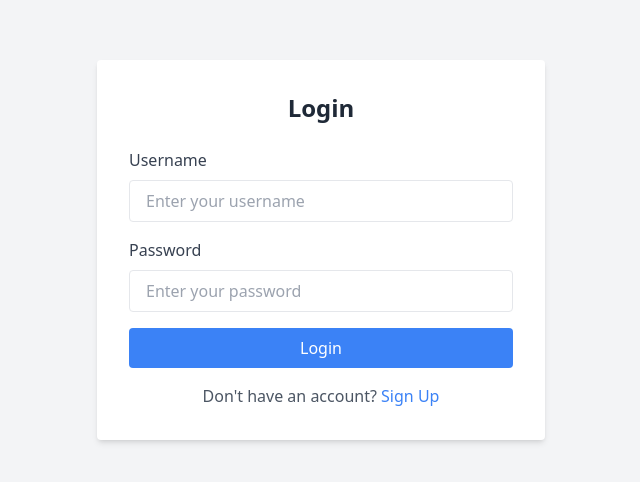
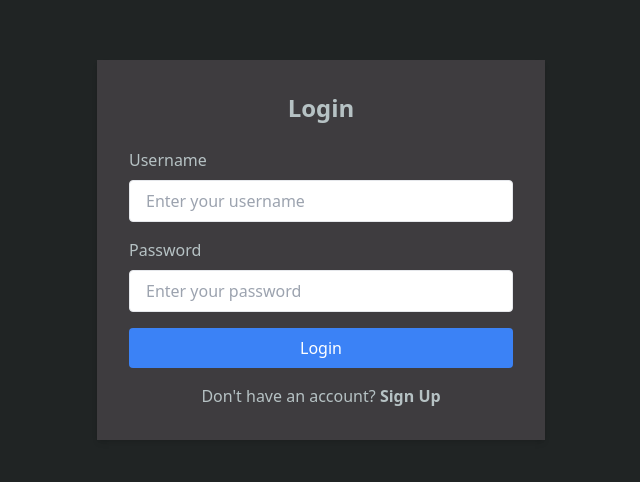
Before and after one commit to NicolasLBN/TaskFlow, a React (Create React App) app in the folder frontend/: page /login in a window 1280 px wide. Shown: the part 150-632 px from the top of the page, without its empty margins (319-959 px from the left). Built offline with nearby package versions, Linux system fonts and the light colour scheme.

Commit message:
Improve login style

```diff
--- a/frontend/src/components/Card/ProjectCard.tsx
+++ b/frontend/src/components/Card/ProjectCard.tsx
@@ -42,7 +42,7 @@ const ProjectCard: React.FC<ProjectCardProps> = ({ project, members, onJoin, onL
       {onGoToBoard && (
         <button
           onClick={() => onGoToBoard()}
-          className="mt-4 px-4 py-2 bg-blue-500 text-white rounded hover:bg-green-600 ml-4"
+          className="mt-4 px-4 py-2 bg-blue-500 text-white rounded hover:bg-blue-600 ml-4"
         >
           Go to Board
         </button>
--- a/frontend/src/pages/LoginSignUpPage.tsx
+++ b/frontend/src/pages/LoginSignUpPage.tsx
@@ -48,14 +48,14 @@ const LoginSignUpPage: React.FC = () => {
   };
 
   return (
-    <div className="min-h-screen flex items-center justify-center bg-gray-100">
-      <div className="bg-white p-8 rounded shadow-md w-full max-w-md">
-        <h1 className="text-2xl font-bold text-gray-800 mb-6 text-center">
+    <div className="min-h-screen flex items-center justify-center  bg-[rgb(32,36,36)] text-[#b6c2c4]">
+      <div className="bg-[#3E3C3F] p-8 rounded-x1 shadow-md w-full max-w-md">
+        <h1 className="text-2xl font-bold text-[#b6c2c4] mb-6 text-center">
           {isLogin ? 'Login' : 'Sign Up'}
         </h1>
         <form onSubmit={handleSubmit}>
           <div className="mb-4">
-            <label htmlFor="username" className="block text-gray-700 font-medium mb-2">
+            <label htmlFor="username" className="block text-[#b6c2c4] font-medium mb-2">
               Username
             </label>
             <input
@@ -63,13 +63,13 @@ const LoginSignUpPage: React.FC = () => {
               id="username"
               value={username}
               onChange={(e) => setUsername(e.target.value)}
-              className="w-full px-4 py-2 border rounded focus:outline-none focus:ring-2 focus:ring-blue-500"
+              className="w-full px-4 py-2 border rounded focus:outline-none focus:ring-2 focus:ring-blue-500 text-black"
               placeholder="Enter your username"
               required
             />
           </div>
           <div className="mb-4">
-            <label htmlFor="password" className="block text-gray-700 font-medium mb-2">
+            <label htmlFor="password" className="block text-[#b6c2c4] font-medium mb-2">
               Password
             </label>
             <input
@@ -77,7 +77,7 @@ const LoginSignUpPage: React.FC = () => {
               id="password"
               value={password}
               onChange={(e) => setPassword(e.target.value)}
-              className="w-full px-4 py-2 border rounded focus:outline-none focus:ring-2 focus:ring-blue-500"
+              className="w-full px-4 py-2 border rounded focus:outline-none focus:ring-2 focus:ring-blue-500 text-black"
               placeholder="Enter your password"
               required
             />
@@ -91,11 +91,11 @@ const LoginSignUpPage: React.FC = () => {
         </form>
         {error && <p className="text-red-500 text-center mt-4">{error}</p>}
         {success && <p className="text-green-500 text-center mt-4">{success}</p>}
-        <p className="text-center text-gray-600 mt-4">
+        <p className="text-center text-[#b6c2c4] mt-4">
           {isLogin ? "Don't have an account?" : 'Already have an account?'}{' '}
           <button
             onClick={toggleForm}
-            className="text-blue-500 hover:underline focus:outline-none"
+            className="text-[#b6c2c4] hover:underline focus:outline-none font-bold"
           >
             {isLogin ? 'Sign Up' : 'Login'}
           </button>
```
